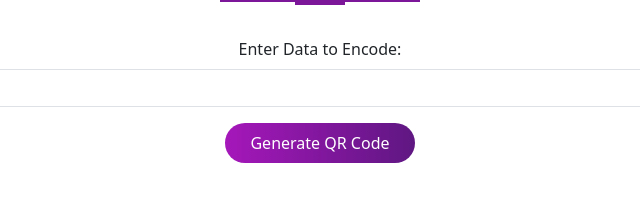
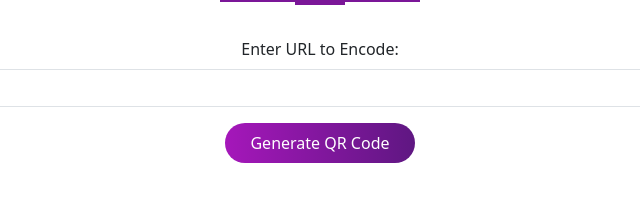
Before and after one commit to dakshayini28/QR-Code-Generator, a plain HTML site: page generator.html in a window 1280 px wide. Shown: the part 166-368 px from the top of the page, 320-960 px from the left. Drawn offline with nearby package versions, Linux system fonts and the light colour scheme.

Commit message:
Update generator.html

```diff
--- a/generator.html
+++ b/generator.html
@@ -103,7 +103,7 @@
           <h1 class="title">QR Code Generator</h1>
           <form id="qrForm" onsubmit="return false;">
               <div class="mb-3">
-                  <label for="qrText" class="form-label">Enter Data to Encode:</label>
+                  <label for="qrText" class="form-label">Enter URL to Encode:</label>
                   <input type="text" class="form-control" id="qrText" placeholder="Enter text, URL, etc.">
               </div>
               <div id="imgBox">
```
